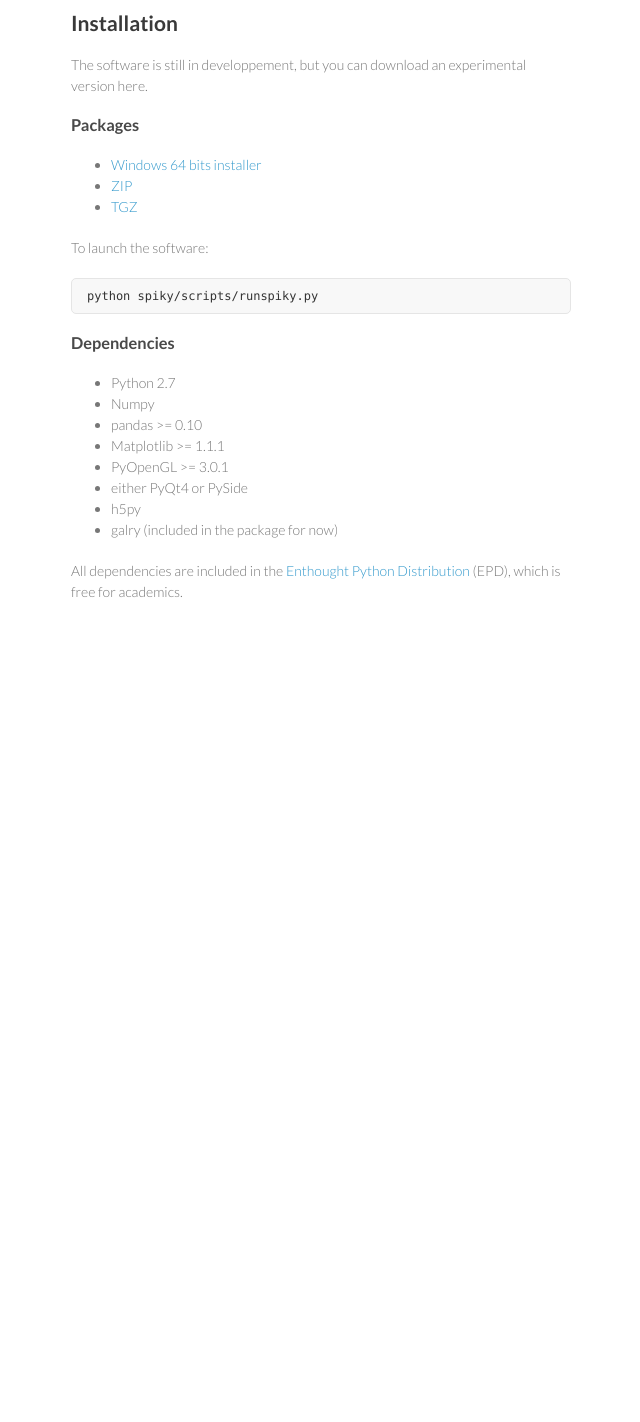
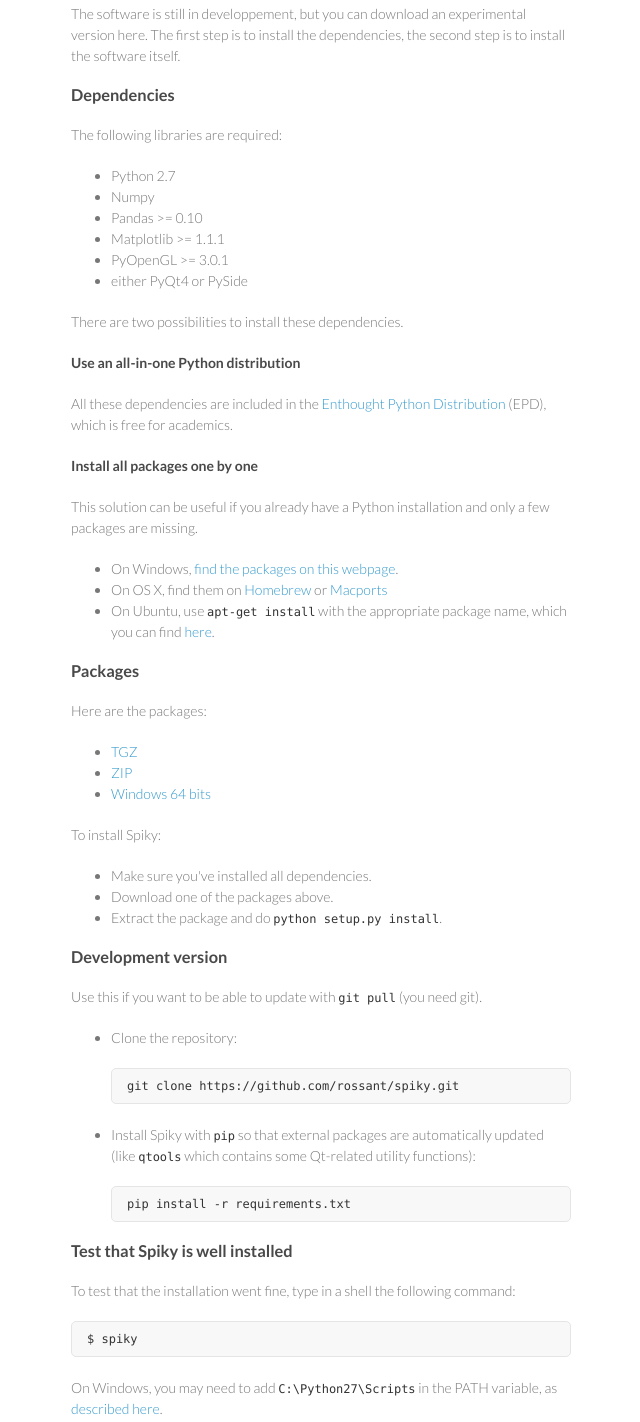
Before and after one commit to rossant/spiky, a plain HTML site: page index.html in a window 1280 px wide. Shown: the part 977-2399 px from the top of the page, without its empty margins (499-1139 px from the left). Before the commit the page ends 1649 px from the top, so only its background shows below. Drawn offline with Linux system fonts and the light colour scheme.

Commit message:
Create gh-pages branch via GitHub

```diff
--- a/index.html
+++ b/index.html
@@ -28,9 +28,7 @@
         </ul>
       </header>
       <section>
-        <h1>Spiky</h1>
-
-<p><em>Spiky</em> is the code name for the next-generation spike-sorting software
+        <p><em>Spiky</em> is the code name for the next-generation spike-sorting software
 adapted to high-channel count silicon probes. Written in Python, it aims at
 being flexible and extendable by the user.</p>
 
@@ -59,33 +57,79 @@ developed in
 <h2>Installation</h2>
 
 <p>The software is still in developpement, but you can download an experimental
-version here.</p>
-
-<h3>Packages</h3>
-
-<ul>
-<li><a href="http://spiky.rossant.net/spiky-0.1.0.dev.win-amd64.exe">Windows 64 bits installer</a></li>
-<li><a href="http://spiky.rossant.net/spiky-0.1.0.dev.tar.gz">ZIP</a></li>
-<li><a href="http://spiky.rossant.net/spiky-0.1.0.dev.zip">TGZ</a></li>
-</ul><p>To launch the software:</p>
-
-<pre><code>python spiky/scripts/runspiky.py
-</code></pre>
+version here. The first step is to install the dependencies, the second
+step is to install the software itself.</p>
 
 <h3>Dependencies</h3>
+
+<p>The following libraries are required:</p>
 
 <ul>
 <li>Python 2.7</li>
 <li>Numpy</li>
-<li>pandas &gt;= 0.10</li>
+<li>Pandas &gt;= 0.10</li>
 <li>Matplotlib &gt;= 1.1.1</li>
 <li>PyOpenGL &gt;= 3.0.1</li>
 <li>either PyQt4 or PySide</li>
-<li>h5py</li>
-<li>galry (included in the package for now)</li>
-</ul><p>All dependencies are included in the
+</ul><p>There are two possibilities to install these dependencies.</p>
+
+<h4>Use an all-in-one Python distribution</h4>
+
+<p>All these dependencies are included in the
 <a href="http://www.enthought.com/products/epd.php">Enthought Python Distribution</a> (EPD),
 which is free for academics.</p>
+
+<h4>Install all packages one by one</h4>
+
+<p>This solution can be useful if you already have a Python installation and
+only a few packages are missing.</p>
+
+<ul>
+<li>On Windows, <a href="http://www.lfd.uci.edu/%7Egohlke/pythonlibs/">find the packages on this webpage</a>.</li>
+<li>On OS X, find them on <a href="http://mxcl.github.com/homebrew/">Homebrew</a> or <a href="http://www.macports.org/">Macports</a>
+</li>
+<li>On Ubuntu, use <code>apt-get install</code> with the appropriate package name, which you can find <a href="http://packages.ubuntu.com/">here</a>.</li>
+</ul><h3>Packages</h3>
+
+<p>Here are the packages:</p>
+
+<ul>
+<li><a href="http://spiky.rossant.net/spiky-0.1.0.dev.tar.gz">TGZ</a></li>
+<li><a href="http://spiky.rossant.net/spiky-0.1.0.dev.zip">ZIP</a></li>
+<li><a href="http://spiky.rossant.net/spiky-0.1.0.dev.win-amd64.exe">Windows 64 bits</a></li>
+</ul><p>To install Spiky:</p>
+
+<ul>
+<li>Make sure you've installed all dependencies.</li>
+<li>Download one of the packages above.</li>
+<li>Extract the package and do <code>python setup.py install</code>.</li>
+</ul><h3>Development version</h3>
+
+<p>Use this if you want to be able to update with <code>git pull</code> (you need git).</p>
+
+<ul>
+<li>
+<p>Clone the repository:</p>
+
+<pre><code>git clone https://github.com/rossant/spiky.git
+</code></pre>
+</li>
+<li>
+<p>Install Spiky with <code>pip</code> so that external packages are automatically
+updated (like <code>qtools</code> which contains some Qt-related utility functions):</p>
+
+<pre><code>pip install -r requirements.txt
+</code></pre>
+</li>
+</ul><h3>Test that Spiky is well installed</h3>
+
+<p>To test that the installation went fine, type in a shell the following command:</p>
+
+<pre><code>$ spiky
+</code></pre>
+
+<p>On Windows, you may need to add <code>C:\Python27\Scripts</code> in the PATH variable,
+as <a href="http://geekswithblogs.net/renso/archive/2009/10/21/how-to-set-the-windows-path-in-windows-7.aspx">described here</a>.</p>
       </section>
       <footer>
         <p>This project is maintained by <a href="https://github.com/rossant">rossant</a></p>
```
Also changed, not shown: params.json (+1 -1 lines).
